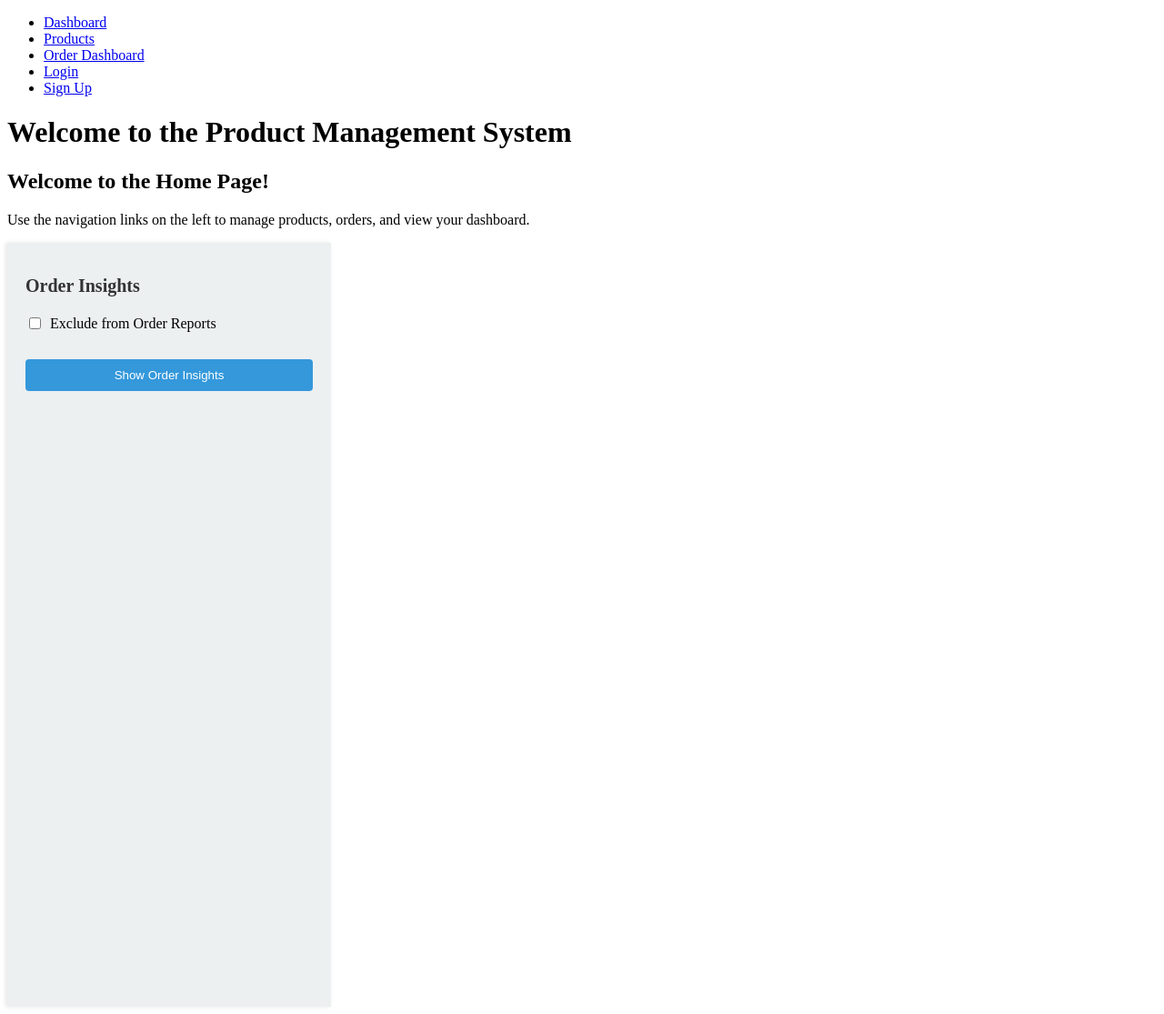
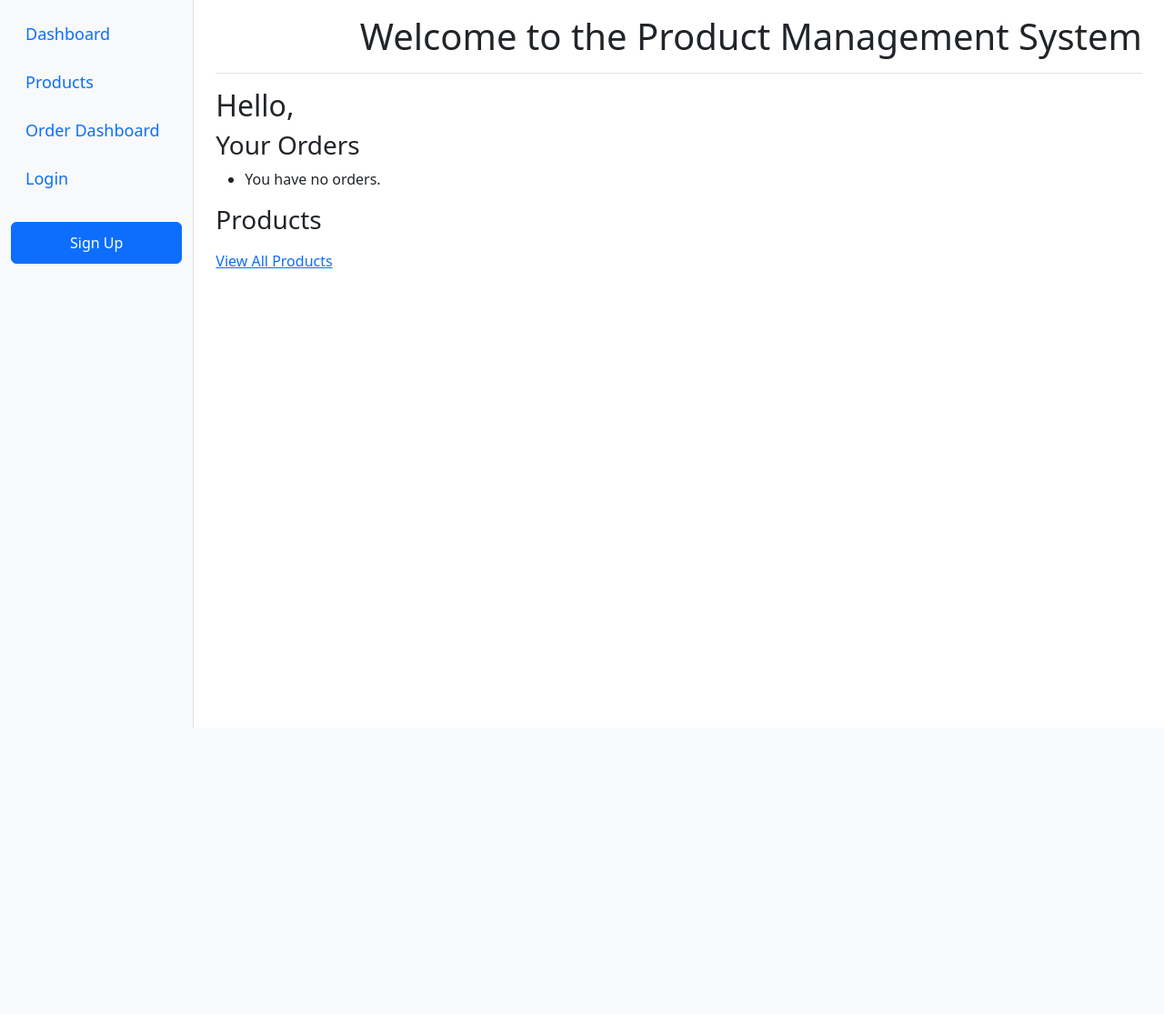
Before and after one commit to mantoinette/E-commerce-Product-API, a Django app: page /products/ in a window 1280 px wide. Shown: the whole page at 91% size. After the commit the page ends 800 px from the top, so only its background shows below. Run offline with Django 5.2, Linux system fonts and the light colour scheme.

Commit message:
working on the html file

```diff
--- a/e_commerce_api/settings.py
+++ b/e_commerce_api/settings.py
@@ -28,7 +28,8 @@
     'django.contrib.staticfiles',
     'products',  # Your custom app
     'rest_framework',  # Django REST framework for API development
-    'django_filters',  # For filtering querysets in the API
+    'django_filters',  # For filtering querysets in the API 'crispy_forms',
+
 ]
 
 
--- a/products/static/style.css
+++ b/products/static/style.css
@@ -1,53 +1,22 @@
-.right-sidebar {
-    width: 25%;
-    background-color: #ecf0f1;
-    padding: 20px;
+.sidebar {
     height: 100vh;
-    box-shadow: -2px 0px 5px rgba(0, 0, 0, 0.1);
-    overflow-y: auto; /* Ensures that the sidebar scrolls if content overflows */
+    background-color:black;
+    border-right: 1px solid #dee2e6;
 }
 
-.right-sidebar h2 {
-    font-size: 20px;
-    margin-bottom: 20px;
-    color: #333;
-}
-
-.right-sidebar .option {
-    display: flex;
-    align-items: center;
-    margin-bottom: 20px;
-}
-
-.right-sidebar .option input {
-    margin-right: 10px;
-}
-
-.right-sidebar button {
-    background-color: #3498db;
-    color: white;
-    border: none;
-    padding: 10px;
-    width: 100%;
-    cursor: pointer;
-    border-radius: 4px;
-    margin-top: 10px;
-}
-
-.right-sidebar .option-section {
-    margin-bottom: 20px;
-}
-
-.right-sidebar .option-section h3 {
+.nav-link {
+    font-size: 18px;
     margin-bottom: 10px;
 }
 
-.right-sidebar .option-section button {
-    background-color: #2ecc71;
-    color: white;
-    border: none;
+.main-content {
+    padding: 20px;
+    background-color: #ffffff;
+    border-radius: 8px;
+    box-shadow: 0 4px 8px rgba(0,0,0,0.1);
+}
+
+.btn-primary {
+    width: 100%;
     padding: 10px;
-    width: 100%;
-    cursor: pointer;
-    border-radius: 4px;
 }
--- a/products/templates/base.html
+++ b/products/templates/base.html
@@ -6,46 +6,65 @@
     <title>{% block title %}Page Title{% endblock %}</title>
     {% load static %} <!-- Load static files -->
 
-    <!-- Link to static CSS file -->
+    <!-- Bootstrap CSS for better design and responsiveness -->
+    <link href="https://cdn.jsdelivr.net/npm/bootstrap@5.3.0-alpha3/dist/css/bootstrap.min.css" rel="stylesheet">
+
+    <!-- Link to static CSS file for additional custom styles -->
     <link rel="stylesheet" href="{% static 'style.css' %}"> <!-- Adjust path if needed -->
 </head>
 <body>
-    <div class="wrapper">
+    <div class="container-fluid">
+        <div class="row">
             <!-- Sidebar Navigation -->
-        <nav class="sidebar">
-            <ul>
-                <li><a href="{% url 'user-dashboard' %}">Dashboard</a></li>
-                <li><a href="{% url 'product-list' %}">Products</a></li>
-                <li><a href="{% url 'make-order' %}">Order Dashboard</a></li>
-                <li><a href="{% url 'login' %}">Login</a></li>
-                <li><a href="{% url 'signup' %}" class="btn btn-primary">Sign Up</a></li>
+            <nav class="col-md-3 col-lg-2 d-md-block bg-light sidebar">
+                <div class="position-sticky pt-3">
+                    <ul class="nav flex-column">
+                        <li class="nav-item">
+                            <a class="nav-link active" href="{% url 'user-dashboard' %}">
+                                <i class="bi bi-speedometer2"></i> Dashboard
+                            </a>
+                        </li>
+                        <li class="nav-item">
+                            <a class="nav-link" href="{% url 'product-list' %}">
+                                <i class="bi bi-box"></i> Products
+                            </a>
+                        </li>
+                        <li class="nav-item">
+                            <a class="nav-link" href="{% url 'make-order' %}">
+                                <i class="bi bi-cart3"></i> Order Dashboard
+                            </a>
+                        </li>
+                        <li class="nav-item">
+                            <a class="nav-link" href="{% url 'login' %}">
+                                <i class="bi bi-box-arrow-in-right"></i> Login
+                            </a>
+                        </li>
+                        <li class="nav-item">
+                            <a class="btn btn-primary mt-3" href="{% url 'signup' %}">Sign Up</a>
+                        </li>
                     </ul>
+                </div>
             </nav>
 
             <!-- Main Content Area -->
-        <div class="main-content">
+            <main class="col-md-9 ms-sm-auto col-lg-10 px-md-4">
                 <!-- Header Section -->
-            <header>
-                <h1>{% block header %}Welcome to Our Store{% endblock %}</h1>
-            </header>
+                <div class="d-flex justify-content-between flex-wrap flex-md-nowrap align-items-center pt-3 pb-2 mb-3 border-bottom">
+                    <h1 class="h2">{% block header %}Welcome to Our Store{% endblock %}</h1>
+                </div>
 
                 <!-- Content Section (Dynamic Content) -->
-            <section class="content-section">
+                <div class="content-section">
                     {% block content %}
                     <!-- This block will be overridden by individual pages' content -->
                     {% endblock %}
-            </section>
+                </div>
+            </main>
+        </div>
     </div>
 
-        <!-- Right Sidebar for Insights and Options -->
-        <aside class="right-sidebar">
-            <h2>Order Insights</h2>
-            <div class="option">
-                <input type="checkbox" id="exclude-analytics">
-                <label for="exclude-analytics">Exclude from Order Reports</label>
-            </div>
-            <button class="btn">Show Order Insights</button>
-        </aside>
-    </div>
+    <!-- Bootstrap JavaScript for responsive behavior -->
+    <script src="https://cdn.jsdelivr.net/npm/@popperjs/core@2.11.6/dist/umd/popper.min.js"></script>
+    <script src="https://cdn.jsdelivr.net/npm/bootstrap@5.3.0-alpha3/dist/js/bootstrap.min.js"></script>
 </body>
 </html>
--- a/products/templates/home.html
+++ b/products/templates/home.html
@@ -3,11 +3,42 @@
 
 {% block title %}Home Page{% endblock %}
 
-{% block header %}Welcome to the Product Management System{% endblock %}
+{% block header %}
+    <h1>Welcome to the Product Management System</h1>
+{% endblock %}
 
 {% block content %}
-    <div class="home-content">
-        <h2>Welcome to the Home Page!</h2>
-        <p>Use the navigation links on the left to manage products, orders, and view your dashboard.</p>
-    </div>
+    <h2>Hello, {{ request.user.username }}</h2>
+
+    <!-- Display User Orders -->
+    <h3>Your Orders</h3>
+    <ul>
+        {% for order in orders %}
+            {% if order.product %}
+                <li>{{ order.product.name }} - Quantity: {{ order.quantity }}</li>
+            {% else %}
+                <li>Unknown product - Quantity: {{ order.quantity }}</li>
+            {% endif %}
+        {% empty %}
+            <li>You have no orders.</li>
+        {% endfor %}
+    </ul>
+
+    <!-- Display Products Available for Ordering -->
+    <h3>Products</h3>
+    <ul>
+        {% for product in products %}
+            <li>
+                {{ product.name }} - {{ product.price }} USD
+                <form method="POST" action="{% url 'make-order' %}" style="display:inline;">
+                    {% csrf_token %}
+                    <input type="hidden" name="product_id" value="{{ product.id }}">
+                    <input type="number" name="quantity" min="1" value="1" required>
+                    <button type="submit" class="btn btn-primary">Order Now</button>
+                </form>
+            </li>
+        {% endfor %}
+    </ul>
+
+    <a href="{% url 'product-list' %}">View All Products</a>
 {% endblock %}
--- a/products/urls.py
+++ b/products/urls.py
@@ -16,10 +16,13 @@
     path('api/v1/products/update/<int:pk>/', views.ProductUpdate.as_view(), name='product-update'),  # Update a product
     path('api/v1/products/delete/<int:pk>/', views.ProductDelete.as_view(), name='product-delete'),  # Delete a product
 
+
     # Authentication URLs
     path('', views.home, name='home'),  # Home view
     path('products/', views.product_list, name='product-list'),  # Product list view
     path('make-order/', views.make_order, name='make-order'),  # Order creation (Updated URL name)
+    path('edit-order/<int:order_id>/', views.edit_order, name='edit-order'),
+    path('delete-order/<int:order_id>/', views.delete_order, name='delete-order'),
     path('signup/', views.signup, name='signup'),  # Signup view
     path('login/', views.login_view, name='login'),  # Login view
 
--- a/products/views.py
+++ b/products/views.py
@@ -11,6 +11,10 @@
 from django.contrib.auth.decorators import login_required
 from django.views.generic import TemplateView
 from .forms import CustomUserCreationForm
+from .forms import OrderForm
+
+
+
 
 
 
@@ -176,6 +180,7 @@
     return render(request, 'signup.html', {'form': form})
 
 
+
 # User Login View
 def login_view(request):
     if request.method == 'POST':
@@ -200,3 +205,30 @@
         form = AuthenticationForm()
 
     return render(request, 'login.html', {'form': form})
+
+
+def edit_order(request, order_id):
+    order = get_object_or_404(Order, id=order_id)
+    if request.method == 'POST':
+        form = OrderForm(request.POST, instance=order)
+        if form.is_valid():
+            form.save()
+            return redirect('user-dashboard')
+    else:
+        form = OrderForm(instance=order)
+    return render(request, 'edit_order.html', {'form': form, 'order': order})
+
+def delete_order(request, order_id):
+    order = get_object_or_404(Order, id=order_id)
+    if request.method == 'POST':
+        order.delete()
+        return redirect('user-dashboard')
+    return render(request, 'delete_order.html', {'order': order})
+
+def product_list(request):
+    products = Product.objects.all()  # Assuming you have a Product model
+    return render(request, 'product-list.html', {'products': products})
+
+def product_detail(request, id):
+    product = get_object_or_404(Product, id=id)
+    return render(request, 'product_detail.html', {'product': product})
```
Also changed, not shown: products/forms.py (+6 -1 lines), products/models.py (+19 -9 lines), products/templates/delete-order.html (added, +16 -0 lines), products/templates/edit-order.html (added, +13 -0 lines), products/templates/password-reset.html (added, +11 -0 lines), products/templates/product-detail.html (+29 -7 lines), products/templates/product-list.html (+25 -16 lines), products/templates/profile-update.html (added, +10 -0 lines), products/templates/profile.html (added, +14 -0 lines), db.sqlite3, product_images/pc1_R4jwudr.jpg (added), products/templates/user-dashboard.html (line endings or trailing spaces). Lines whose indentation alone changed are shown as unchanged.
